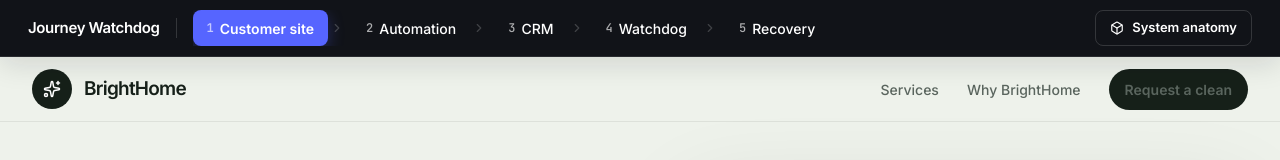
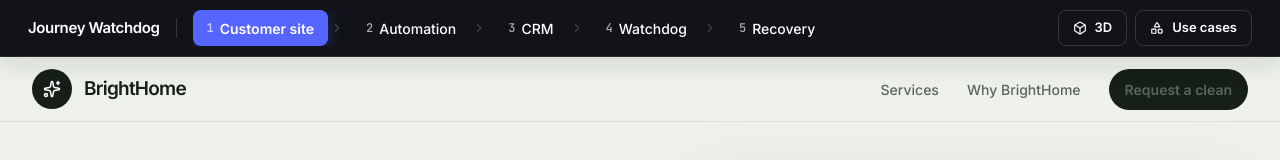
Before and after one commit to Jude-coedz/Buttardev_prototype, a Next.js app: page / in a window 1280 px wide. Shown: the top 160 px of the page. Built offline with nearby package versions, Linux system fonts and the light colour scheme.

Commit message:
Restore use cases and keep 3D navigation visibly active

```diff
--- a/components/demo-stepbar.tsx
+++ b/components/demo-stepbar.tsx
@@ -2,7 +2,7 @@
 
 import Link from "next/link";
 import { usePathname } from "next/navigation";
-import { Box, Check, ChevronRight } from "lucide-react";
+import { Box, Check, ChevronRight, Shapes } from "lucide-react";
 
 const steps = [
   { href: "/", label: "Customer site" },
@@ -23,8 +23,15 @@ function stepIndex(pathname: string) {
 export function DemoStepbar() {
   const pathname = usePathname();
   const architectureActive = pathname.startsWith("/architecture");
-  const useCasesPage = pathname.startsWith("/use-cases");
-  const current = architectureActive || useCasesPage ? -1 : stepIndex(pathname);
+  const useCasesActive = pathname.startsWith("/use-cases");
+  const current = architectureActive || useCasesActive ? -1 : stepIndex(pathname);
+
+  const utilityBase =
+    "hidden h-9 shrink-0 items-center gap-2 rounded-lg px-3.5 text-[13px] font-semibold transition md:inline-flex";
+  const utilityActive =
+    "bg-[#5665ff] text-white shadow-[0_5px_16px_rgba(86,101,255,.28)]";
+  const utilityIdle =
+    "border border-white/15 text-white/72 hover:border-white/30 hover:bg-white/10 hover:text-white";
 
   return (
     <div className="sticky top-0 z-50 border-b border-white/10 bg-[#111318] text-white shadow-[0_8px_28px_rgba(17,19,24,.12)]">
@@ -40,6 +47,7 @@ export function DemoStepbar() {
             {steps.map((step, index) => {
               const active = index === current;
               const completed = current >= 0 && index < current;
+
               return (
                 <div key={step.href} className="flex items-center">
                   <Link
@@ -60,26 +68,33 @@ export function DemoStepbar() {
                     )}
                     {step.label}
                   </Link>
-                  {index < steps.length - 1 ? <ChevronRight size={14} className="mx-0.5 text-white/20" /> : null}
+                  {index < steps.length - 1 ? (
+                    <ChevronRight size={14} className="mx-0.5 text-white/20" />
+                  ) : null}
                 </div>
               );
             })}
           </div>
         </nav>
 
-        {!useCasesPage ? (
+        <div className="flex shrink-0 items-center gap-2">
           <Link
             href="/architecture"
-            className={
-              architectureActive
-                ? "hidden h-9 shrink-0 items-center gap-2 rounded-lg bg-white px-3.5 text-[13px] font-semibold text-[#111318] md:inline-flex"
-                : "hidden h-9 shrink-0 items-center gap-2 rounded-lg border border-white/15 px-3.5 text-[13px] font-semibold text-white/72 transition hover:border-white/30 hover:bg-white/10 hover:text-white md:inline-flex"
-            }
+            aria-current={architectureActive ? "page" : undefined}
+            className={`${utilityBase} ${architectureActive ? utilityActive : utilityIdle}`}
           >
             <Box size={14} />
-            System anatomy
+            3D
           </Link>
-        ) : null}
+          <Link
+            href="/use-cases"
+            aria-current={useCasesActive ? "page" : undefined}
+            className={`${utilityBase} ${useCasesActive ? utilityActive : utilityIdle}`}
+          >
+            <Shapes size={14} />
+            Use cases
+          </Link>
+        </div>
       </div>
     </div>
   );
```
